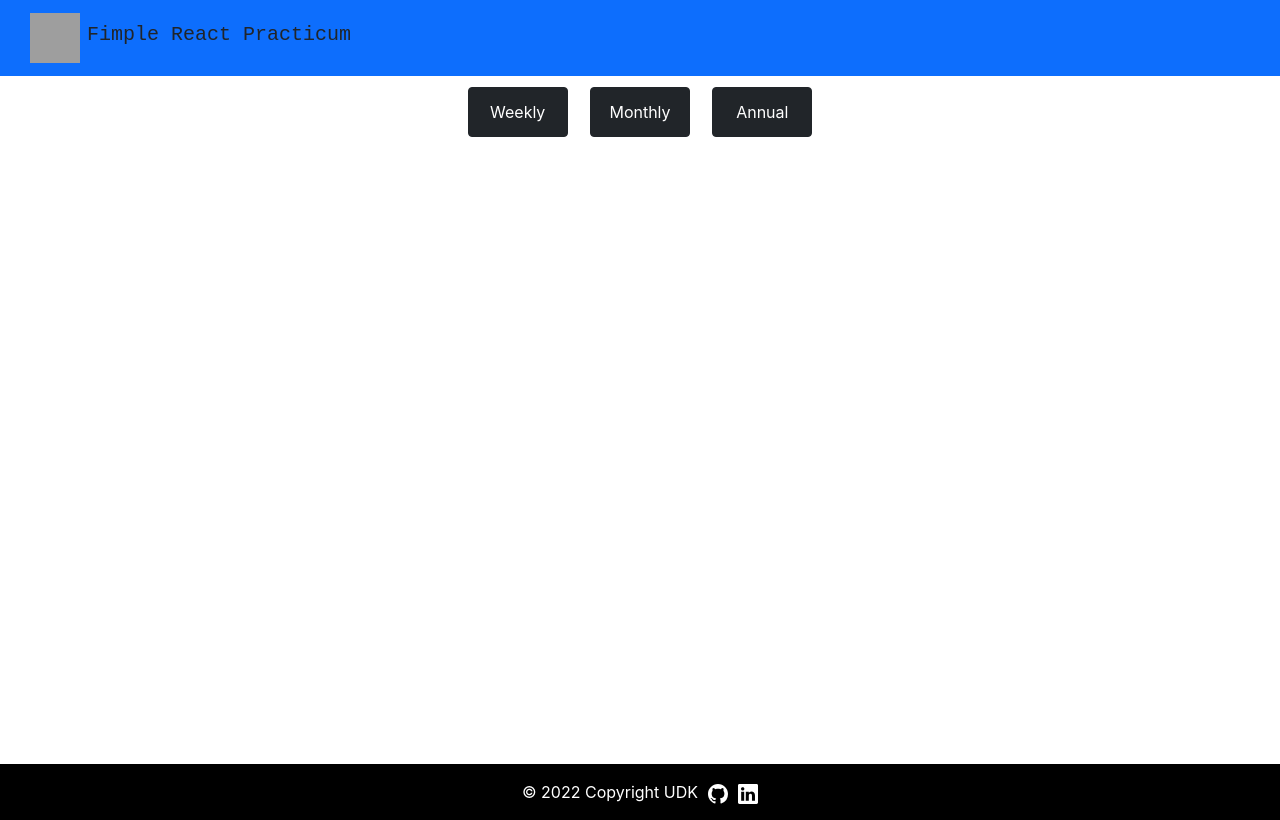
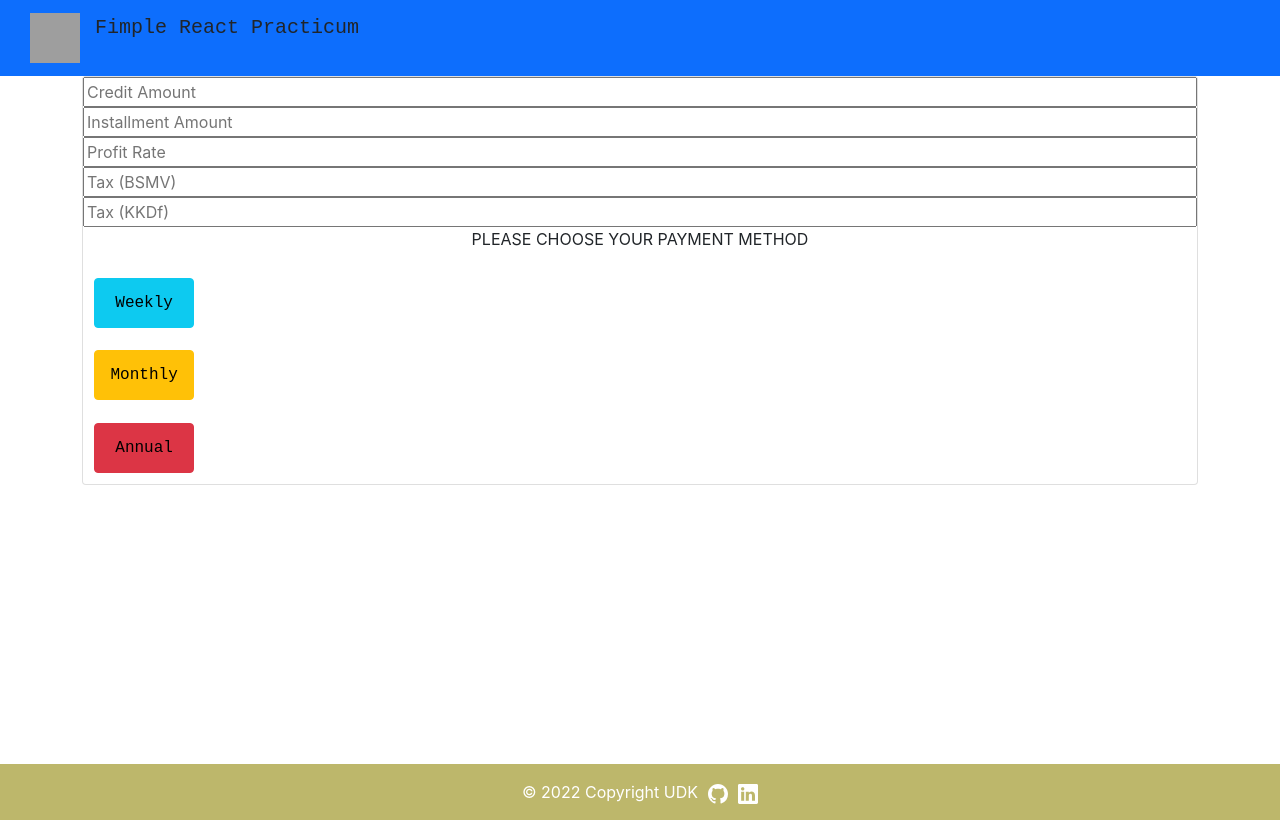
Before and after one commit to UlasDoruk/Fimple_React_Practicum_Project, a JavaScript app: page / in a window 1280 px wide. Built offline with nearby package versions, Linux system fonts and the light colour scheme; grey boxes are pictures that could not be loaded; the HTML template or start-up script is replaced by a standard one.

Commit message:
Input Page added

```diff
--- a/src/components/Buttons/PaymentOptions.css
+++ /dev/null
@@ -1,9 +0,0 @@
-button.btn.btn-dark {
-    margin: 1%;
-    width: 100px;
-    height: 50px;
-}
-
-.container {
-    min-height: 86vh;
-}
--- a/src/components/Buttons/PaymentOptions.js
+++ /dev/null
@@ -1,15 +0,0 @@
-import "./PaymentOptions.css";
-
-function PaymentOptions() {
-  return (
-    <div>
-      <div className="container">
-        <button className="btn btn-dark">Weekly</button>
-        <button className="btn btn-dark">Monthly</button>
-        <button className="btn btn-dark">Annual</button>
-      </div>
-    </div>
-  );
-}
-
-export default PaymentOptions;
--- a/src/components/Footer/Footer.css
+++ b/src/components/Footer/Footer.css
@@ -5,5 +5,5 @@ svg.bi.bi-github {
 
 .text-center.p-3 {
     color: white;
-    background-color: black;
+    background-color: darkkhaki;
 }
--- a/src/components/HomePage/homepage.js
+++ b/src/components/HomePage/homepage.js
@@ -1,12 +1,12 @@
-import PaymentButtons from "../Buttons/PaymentOptions"
 import Navbar from "../Navbar/Navbar";
+import InputPage from "../InputPage/Inputpage";
 import Footer from "../Footer/Footer";
 
 function HomePage() {
   return (
     <div>
       <Navbar/>
-      <PaymentButtons/>
+      <InputPage/>
       <Footer/>
     </div>
   );
--- /dev/null
+++ b/src/components/InputPage/Inputpage.css
@@ -0,0 +1,25 @@
+button.btn.btn-warning {
+    margin: 1%;
+    width: 100px;
+    height: 50px;
+    font-family: monospace;
+}
+
+button.btn.btn-danger {
+    margin: 1%;
+    width: 100px;
+    height: 50px;
+    font-family: monospace;
+    color: black;
+}
+
+button.btn.btn-info {
+    margin: 1%;
+    width: 100px;
+    height: 50px;
+    font-family: monospace;
+}
+
+.container {
+    min-height: 86vh;
+}
--- a/src/components/InputPage/inputpage.js
+++ b/src/components/InputPage/inputpage.js
@@ -1,10 +1,21 @@
-import React from 'react'
+import "./Inputpage.css"
 
 function InputPage() {
   return (
-    <div>
-    </div>
-  )
+        <div className="container">
+          <div className="card">
+            <input placeholder="Credit Amount" type="number"></input>
+            <input placeholder="Installment Amount" type="number"></input>
+            <input placeholder="Profit Rate" type="number"></input>
+            <input placeholder="Tax (BSMV)" type="number"></input>
+            <input placeholder="Tax (KKDf)" type="number"></input>
+            <p className="homepage-text">PLEASE CHOOSE YOUR PAYMENT METHOD</p>
+            <button className="btn btn-info">Weekly</button>
+            <button className="btn btn-warning">Monthly</button>
+            <button className="btn btn-danger">Annual</button>
+          </div>
+        </div>
+  );
 }
 
 export default InputPage
--- a/src/components/Navbar/Navbar.css
+++ b/src/components/Navbar/Navbar.css
@@ -3,10 +3,22 @@ img.d-inline-block.align-top {
 }
 
 p.Navbar-text {
-    margin: 7px;
+    margin-left: 15px;
     font-family: monospace;
 }
 
 a.navbar-brand {
     display: flex;
 }
+
+@media screen and (max-width : 400px) {
+    p.Navbar-text{
+        font-size: 10px;
+    }
+}
+
+@media screen and (min-width : 401px) {
+    p.Navbar-text {
+        font-size: 20px;
+    }
+}
```
